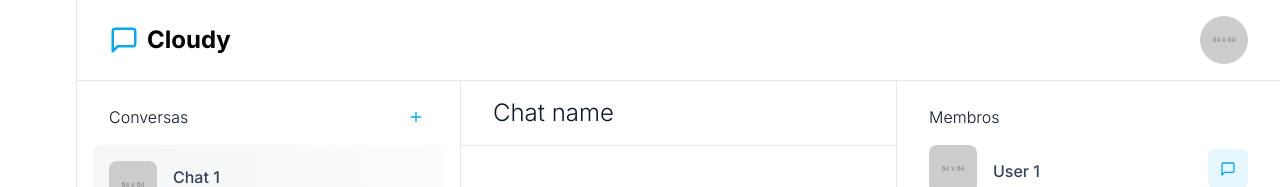
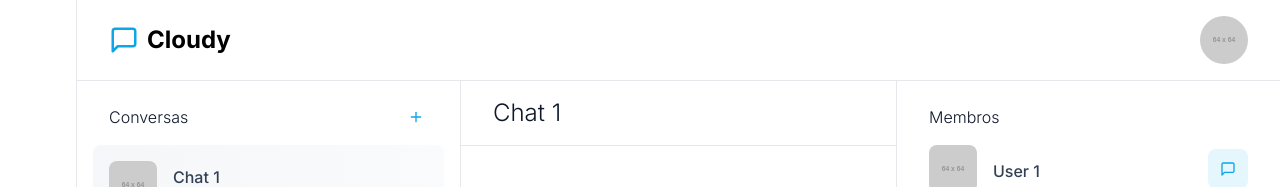
Before and after one commit to miguel5g/cloudy, a React (Vite) app: page /chats/1 in a window 1280 px wide. Shown: the top 187 px of the page. Built offline with nearby package versions, Linux system fonts and the light colour scheme.

Commit message:
feat: Implemented useChat hook

```diff
--- a/src/components/Chat/index.tsx
+++ b/src/components/Chat/index.tsx
@@ -1,3 +1,7 @@
+import { useParams } from 'react-router-dom';
+
+import { useChat } from '../../hooks/useChats';
+
 import { ChatBox } from './ChatBox';
 import { ChatHeader } from './ChatHeader';
 import { ChatMessage } from './ChatMessage';
@@ -7,9 +11,20 @@ function randomBoolean() {
 }
 
 export const Chat = () => {
+  const { id } = useParams();
+  const { chat, isLoading } = useChat(id);
+
+  if (!isLoading && !chat) {
+    return <div>Chat not found</div>;
+  }
+
+  if (isLoading) {
+    return <div>Loading...</div>;
+  }
+
   return (
     <div className="flex flex-col flex-1">
-      <ChatHeader name="Chat name" />
+      <ChatHeader name={chat!.name} />
 
       <ul className="flex flex-col flex-1 gap-2 py-8 overflow-y-auto">
         <li>
```
